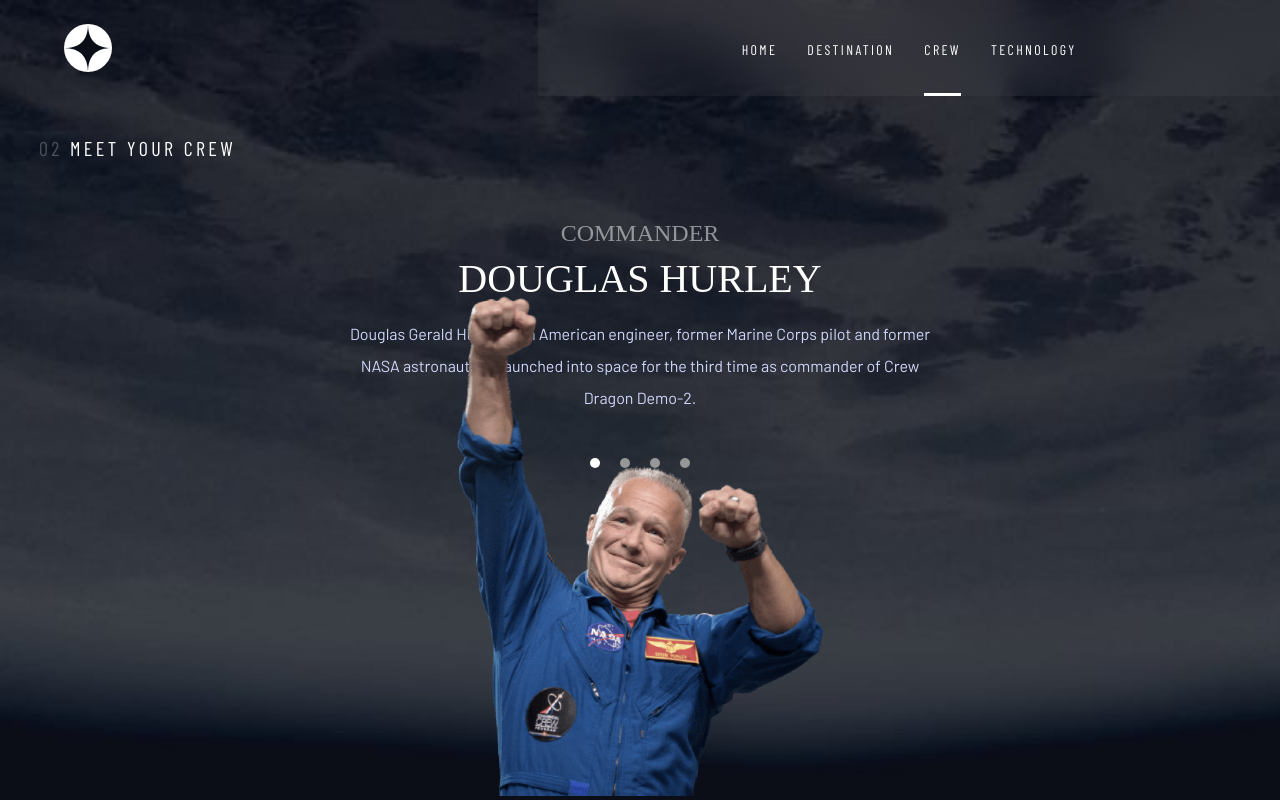
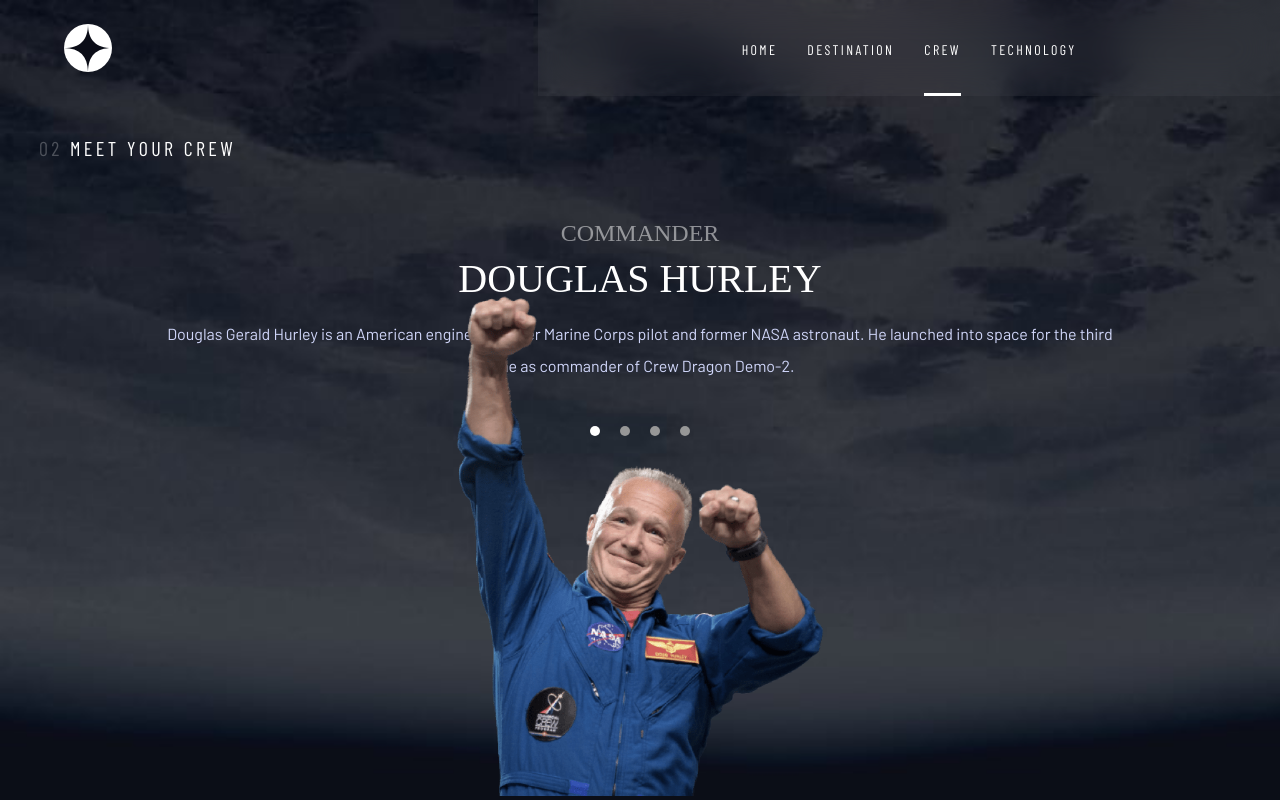
Before and after one commit to skin93/space-tourism-website, a React (Create React App) app: page /crew in a window 1280 px wide. Built offline with nearby package versions, Linux system fonts and the light colour scheme; a web font is replaced by a local one.

Commit message:
Fix crew page

```diff
--- a/src/pages/Crew/Crew.styled.ts
+++ b/src/pages/Crew/Crew.styled.ts
@@ -1,8 +1,8 @@
-import styled from 'styled-components';
-import { BodyText, H3, H4, Section, Wrapper } from 'styles/GlobalStyle';
-import CrewMobile from 'assets/crew/background-crew-mobile.jpg';
-import CrewTablet from 'assets/crew/background-crew-tablet.jpg';
-import CrewDesktop from 'assets/crew/background-crew-desktop.jpg';
+import styled from "styled-components";
+import { BodyText, H3, H4, Section, Wrapper } from "styles/GlobalStyle";
+import CrewMobile from "assets/crew/background-crew-mobile.jpg";
+import CrewTablet from "assets/crew/background-crew-tablet.jpg";
+import CrewDesktop from "assets/crew/background-crew-desktop.jpg";
 
 export const CrewWrapper = styled(Wrapper)`
   background-image: url(${CrewMobile});
@@ -29,22 +29,26 @@
 `;
 
 export const Container = styled.div`
+  display: flex;
+  flex-direction: column;
+  gap: 2rem;
+
   @media (min-width: 768px) {
-    display: flex;
-    flex-direction: column;
-    width: 592px;
+    width: 75vw;
     margin-inline: auto;
   }
-
   @media (min-width: 1440px) {
-    flex-direction: row;
-    width: 100%;
+    display: flex;
+    justify-content: space-between;
+    width: 73vw;
+    margin-left: 8vw;
+    margin-top: 64px;
   }
 `;
 
 export const ImgWrapper = styled.div`
   width: 100%;
-  margin-block: 2rem;
+  margin-top: 2rem;
   border-bottom: 1px solid;
   border-color: rgba(255, 255, 255, 0.25);
 
@@ -71,7 +75,7 @@
   }
 
   @media (min-width: 1440px) {
-    height: 660px;
+    height: 70vh;
   }
 `;
 
@@ -113,18 +117,18 @@
 export const Person = styled.div`
   display: flex;
   flex-direction: column;
+  margin-bottom: 2rem;
 
   @media (min-width: 768px) {
-    width: 100%;
     margin-inline: auto;
-    margin-top: 60px;
+    margin-block: 60px 0;
   }
 
   @media (min-width: 1440px) {
-    width: 50%;
+    width: 48vw;
+    height: 50%;
     margin-left: 0;
-    margin-top: 154px;
-    margin-left: 166px;
+
     text-align: left;
   }
 `;
@@ -156,9 +160,12 @@
 
 export const Bio = styled(BodyText)`
   order: 3;
+
   @media (min-width: 768px) {
     order: 2;
     margin-inline: auto;
+    line-clamp: 2;
+    overflow: hidden;
   }
 
   @media (min-width: 1440px) {
```
Also changed, not shown: src/pages/Crew/index.tsx (+13 -13 lines).
